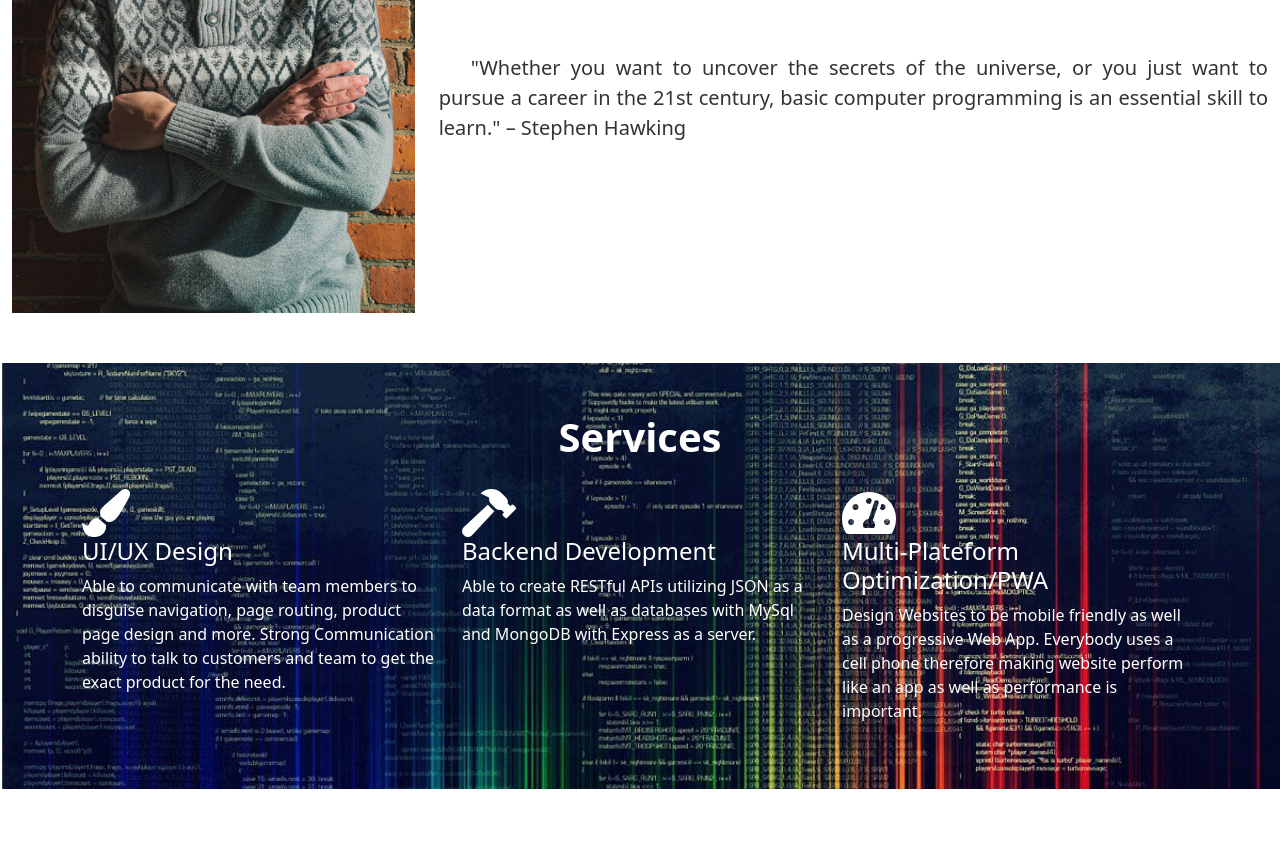
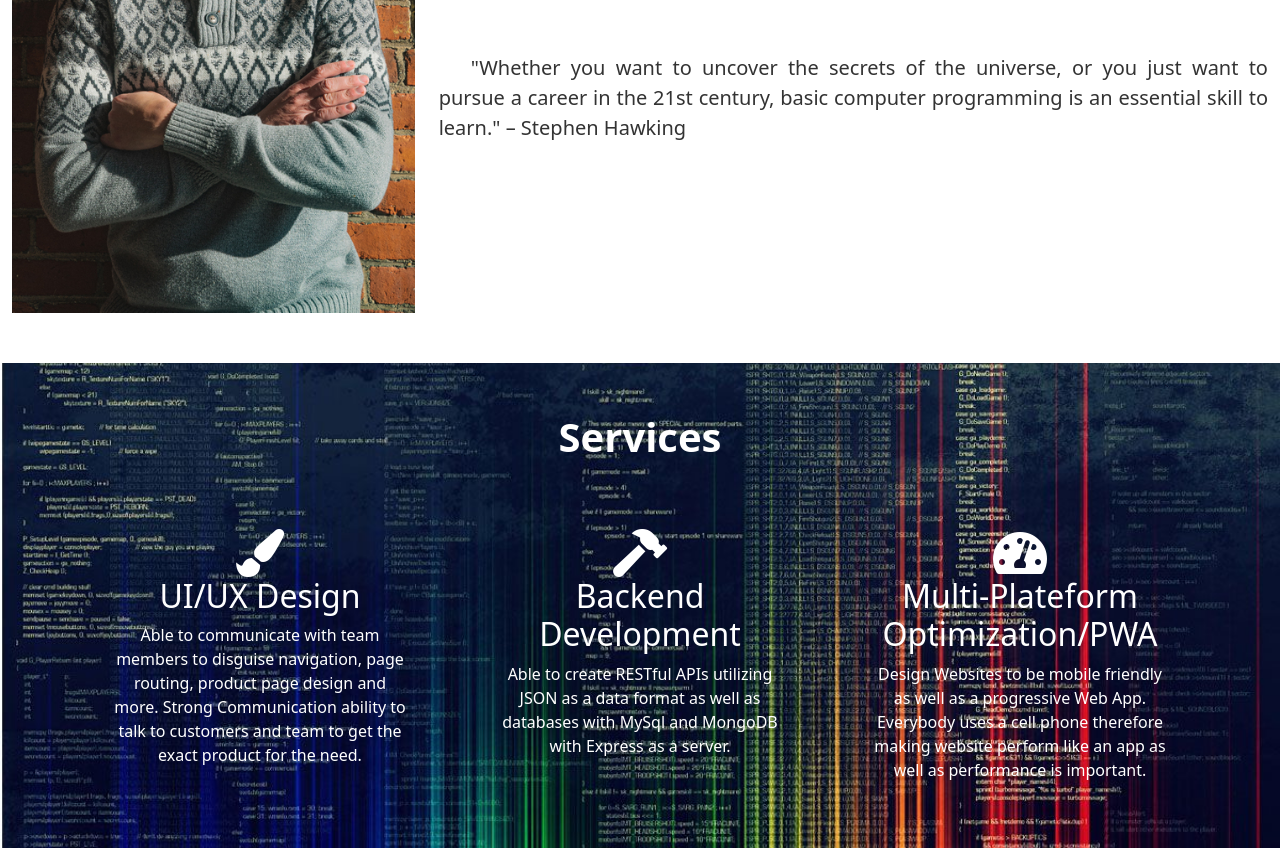
Before and after one commit to Hoybaby/Final-Portfolio, a website: page index.html in a window 1280 px wide. Shown: the part 1141-1989 px from the top of the page. Before the commit the page ends 1930 px from the top, so only its background shows below. Drawn offline with nearby package versions, Linux system fonts and the light colour scheme.

Commit message:
minor tweaks to css to make it look beter

```diff
--- a/assets/css/style.css
+++ b/assets/css/style.css
@@ -166,7 +166,7 @@ header .header-content .content p {
     font-weight: 600;
     font-size: 2.5rem;
     text-align: center;
-    padding-bottom: 20px;
+    padding-bottom: 60px;
 }
 
 .services .single-service i {
@@ -177,6 +177,23 @@ header .header-content .content p {
 
 .services .single-service p, .services .single-service h4 {
     color: white
+}
+
+.services .content .single-service  {
+    text-align: center ;
+}
+
+.services .content .single-service h4 {
+    font-size:2rem;
+}
+
+.services .content .single-service {
+    /* background-color:  rgba(255, 255, 255, .1); */
+    border-radius: 5px;
+    margin-right: 15px;
+    margin-left: 15px;
+    padding-right: 15px;
+    padding-left: 15px;
 }
 
 @media (max-width: 768px) {
--- a/index.html
+++ b/index.html
@@ -80,28 +80,35 @@
     <!-- ABOUT ME END -->
 
     <div class="section services">
+        <div class="content">
             <div class="container">
                 <h2>Services</h2>
                 <div class="row">
-                <div class="col-md-4 col-12 single-service">
+                    <div class="col-md-4 col-12 ">
+                        <div class="single-service">
                             <i class="fas fa-paint-brush"></i>
                             <h4>UI/UX Design</h4>
                             <p>Able to communicate with team members to disguise navigation, page routing, product page design and more. Strong Communication ability to talk to
                                 customers and team to get the exact product for the need.
                             </p>
                         </div>
-                <div class="col-md-4 col-12 single-service">
+                    </div>
+                    <div class="col-md-4 col-12">
+                        <div class="single-service">
                             <i class="fas fa-hammer"></i>
                             <h4>Backend Development</h4>
-                    <p>Able to create RESTful APIs utilizing JSON as a data format as well as databases with MySql and MongoDB with Express as a server.
-                    </p>
+                            <p>Able to create RESTful APIs utilizing JSON as a data format as well as databases with MySql and MongoDB with Express as a server. </p>
                         </div>
-                <div class="col-md-4 col-12 single-service">
+
+                    </div>
+                    <div class="col-md-4 col-12 ">
+                        <div class="single-service">
                             <i class="fas fa-tachometer-alt"></i>
-                    <h4 class='white-text'>Multi-Plateform Optimization/PWA</h4>
-                    <p class='white-text'>Design Websites to be mobile friendly as well as a progressive Web App. Everybody uses a cell phone therefore making website perform like an app as well
-                        as performance is important.
-                    </p>
+                            <h4>Multi-Plateform Optimization/PWA</h4>
+                            <p>Design Websites to be mobile friendly as well as a progressive Web App. Everybody uses a cell phone therefore making website perform like an app as well
+                                as performance is important.</p>
+                        </div>
+                    </div>
                 </div>
             </div>
         </div>
```
Lines whose indentation alone changed are shown as unchanged.
